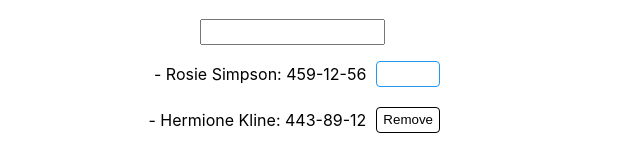
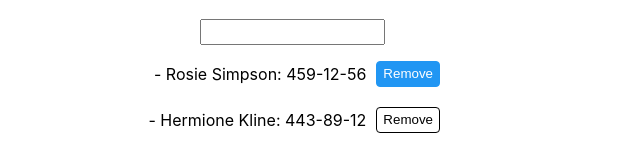
Before and after one commit to chiri03/goit-react-hw-02-phonebook, a React (Create React App) app: page / in a window 1280 px wide. In both pictures the pointer is over the button 408 px from the left and 404 px from the top of the page. Shown: the part 331-482 px from the top of the page, without its empty margins (0-640 px from the left). Built offline with nearby package versions, Linux system fonts and the light colour scheme.

Commit message:
style adjustments

```diff
--- a/src/components/ContactsList/ContactsList.css
+++ b/src/components/ContactsList/ContactsList.css
@@ -10,7 +10,7 @@
   background-color: transparent;
   border-radius: 4px;
   &:hover {
-    /* background-color: #2196f3; */
+    background-color: #2196f3;
     border: 1px solid #2196f3;
     color: #fff;
     cursor: pointer;
```
